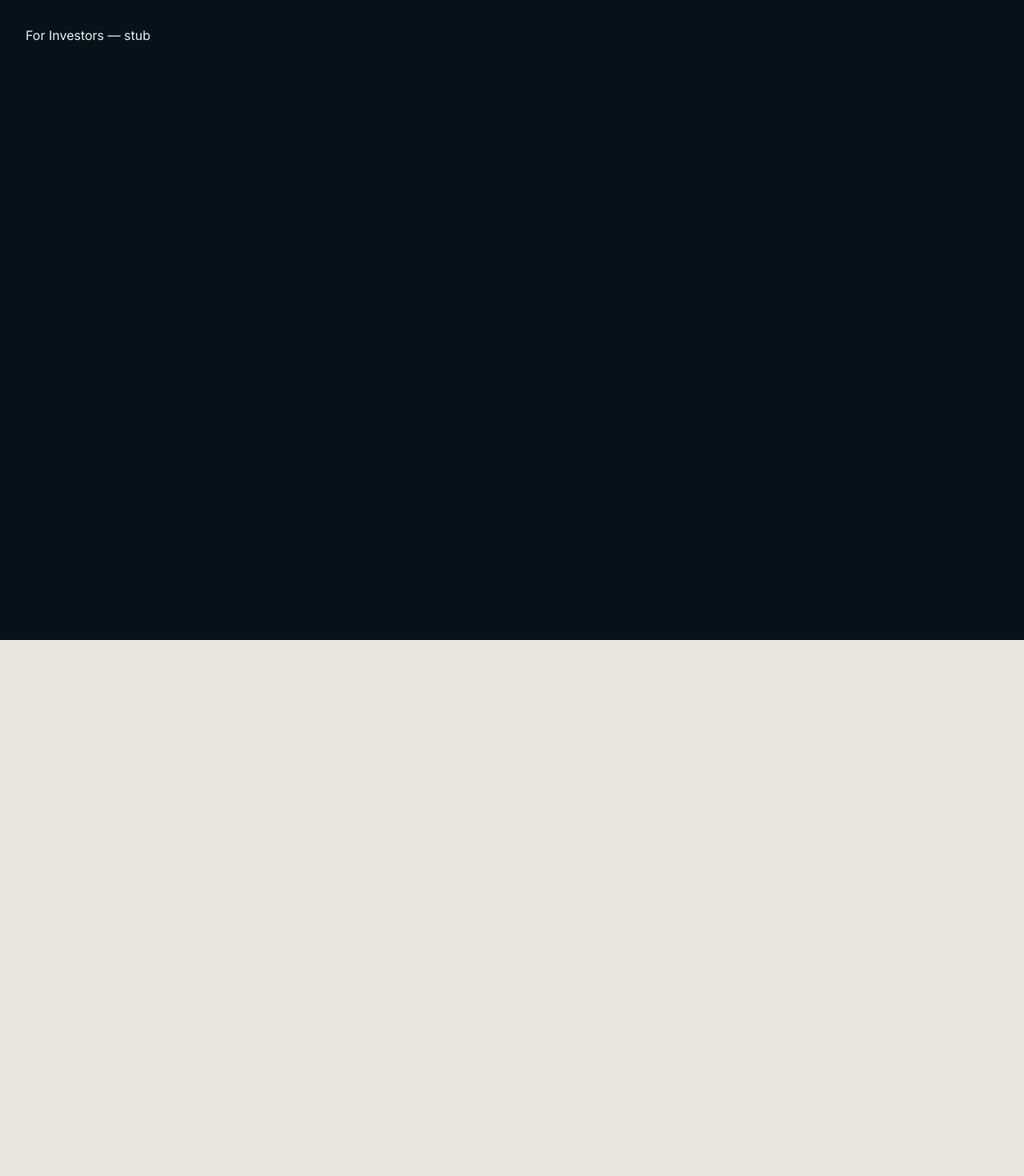
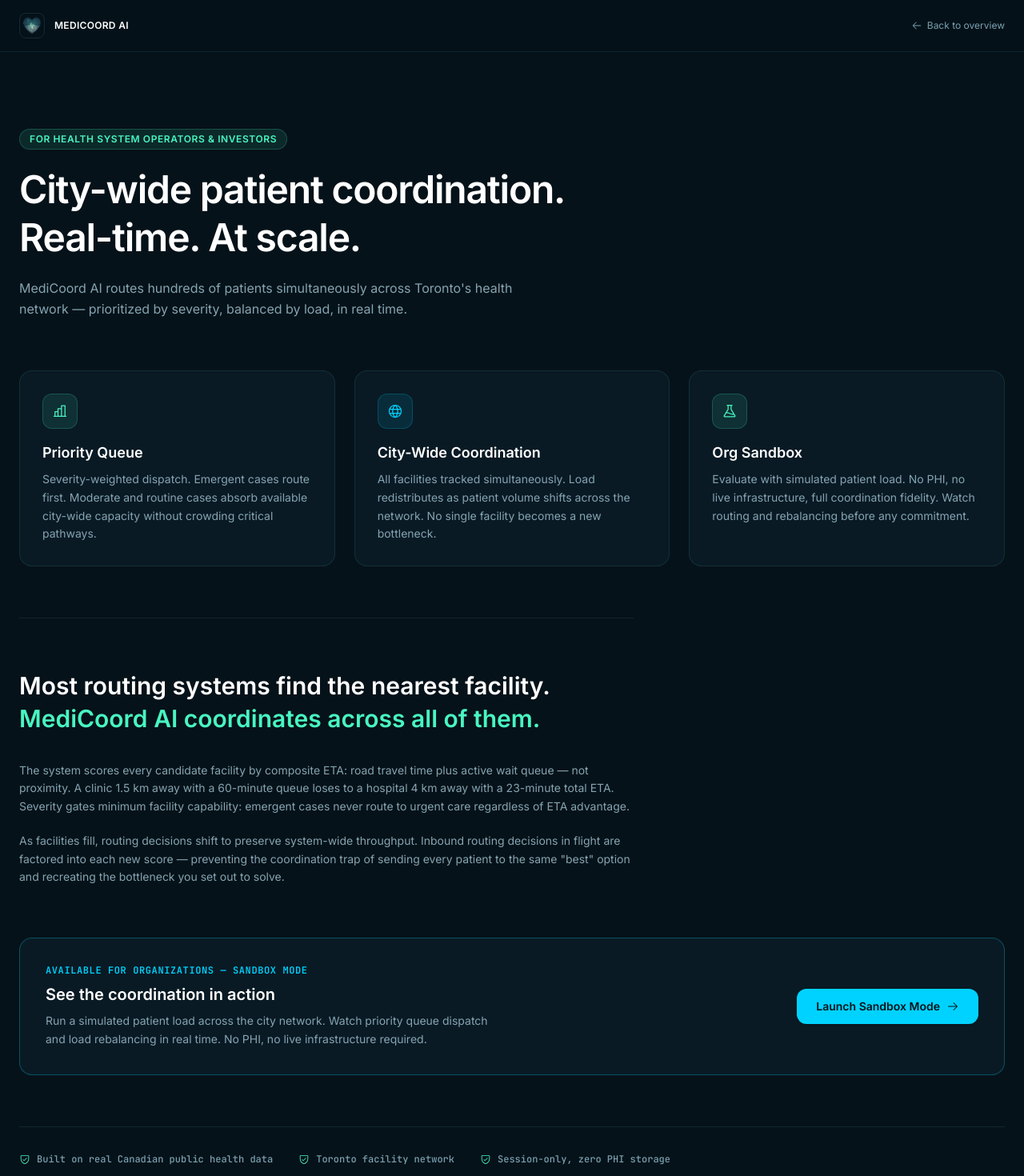
Before and after one commit to Maester-Khris/ai-healthtech-coordinator, a React (Vite) app in the folder webapp/: page /for-investors in a window 1280 px wide. Shown: the top 1470 px of the page at 80% size. Before the commit the page ends 800 px from the top, so only its background shows below. Built offline with nearby package versions, Linux system fonts and the light colour scheme; no server answers.

Commit message:
feat(pages): implement /for-investors investor-facing page

```diff
--- a/webapp/src/pages/ForInvestorsPage.tsx
+++ b/webapp/src/pages/ForInvestorsPage.tsx
@@ -1,7 +1,140 @@
+import { Link } from 'react-router-dom'
+import { ArrowLeft, ArrowRight, ShieldCheck, ChartBar, Globe, Flask } from '@phosphor-icons/react'
+
 export default function ForInvestorsPage() {
   return (
-    <div className="bg-[#061219] min-h-screen text-[#E2F1F5] p-8">
-      For Investors — stub
+    <div className="bg-[#061219] min-h-screen flex flex-col font-sans text-[#E2F1F5] overflow-x-hidden">
+
+      {/* Header */}
+      <header className="w-full border-b border-[#132A37]/80 bg-[#061219]/90 backdrop-blur-md sticky top-0 z-30">
+        <div className="max-w-7xl mx-auto px-6 h-16 flex items-center justify-between">
+          <div className="flex items-center gap-3">
+            <div className="w-8 h-8 rounded-lg overflow-hidden border border-[#1C4659]/50 flex-none shadow-sm">
+              <img src="/logo.png" alt="MediCoord AI" className="w-full h-full object-cover" />
+            </div>
+            <span className="text-xs font-bold tracking-wide text-white uppercase">MediCoord AI</span>
+          </div>
+          <Link to="/" className="flex items-center gap-1.5 text-xs text-[#7AA0B0] hover:text-white transition-colors">
+            <ArrowLeft className="w-3.5 h-3.5" />
+            Back to overview
+          </Link>
+        </div>
+      </header>
+
+      <main className="flex-1 max-w-7xl mx-auto px-6 py-16 lg:py-24 w-full flex flex-col gap-16">
+
+        {/* Hero */}
+        <div className="flex flex-col gap-5 max-w-3xl">
+          <div className="inline-flex items-center self-start gap-1.5 px-3 py-1 rounded-full text-xs font-semibold bg-[#48F6C1]/10 text-[#48F6C1] border border-[#48F6C1]/20 tracking-wider uppercase">
+            For Health System Operators & Investors
+          </div>
+          <h1 className="text-4xl lg:text-5xl font-extrabold text-white leading-tight tracking-tight">
+            City-wide patient coordination.<br />Real-time. At scale.
+          </h1>
+          <p className="text-[#85A4B1] text-base leading-relaxed max-w-2xl">
+            MediCoord AI routes hundreds of patients simultaneously across Toronto's health network — prioritized by severity, balanced by load, in real time.
+          </p>
+        </div>
+
+        {/* Three callout cards */}
+        <div className="grid grid-cols-1 md:grid-cols-3 gap-6">
+          <div className="border border-[#1C4659]/50 bg-[#0A1D27]/80 rounded-2xl p-7 flex flex-col gap-4">
+            <div className="w-11 h-11 rounded-xl bg-[#48F6C1]/10 border border-[#48F6C1]/20 text-[#48F6C1] flex items-center justify-center">
+              <ChartBar className="w-5 h-5" />
+            </div>
+            <div className="flex flex-col gap-2">
+              <h3 className="text-lg font-bold text-white">Priority Queue</h3>
+              <p className="text-sm text-[#85A4B1] leading-relaxed">
+                Severity-weighted dispatch. Emergent cases route first. Moderate and routine cases absorb available city-wide capacity without crowding critical pathways.
+              </p>
+            </div>
+          </div>
+
+          <div className="border border-[#1C4659]/50 bg-[#0A1D27]/80 rounded-2xl p-7 flex flex-col gap-4">
+            <div className="w-11 h-11 rounded-xl bg-[#00D2FF]/10 border border-[#00D2FF]/20 text-[#00D2FF] flex items-center justify-center">
+              <Globe className="w-5 h-5" />
+            </div>
+            <div className="flex flex-col gap-2">
+              <h3 className="text-lg font-bold text-white">City-Wide Coordination</h3>
+              <p className="text-sm text-[#85A4B1] leading-relaxed">
+                All facilities tracked simultaneously. Load redistributes as patient volume shifts across the network. No single facility becomes a new bottleneck.
+              </p>
+            </div>
+          </div>
+
+          <div className="border border-[#1C4659]/50 bg-[#0A1D27]/80 rounded-2xl p-7 flex flex-col gap-4">
+            <div className="w-11 h-11 rounded-xl bg-[#48F6C1]/10 border border-[#48F6C1]/20 text-[#48F6C1] flex items-center justify-center">
+              <Flask className="w-5 h-5" />
+            </div>
+            <div className="flex flex-col gap-2">
+              <h3 className="text-lg font-bold text-white">Org Sandbox</h3>
+              <p className="text-sm text-[#85A4B1] leading-relaxed">
+                Evaluate with simulated patient load. No PHI, no live infrastructure, full coordination fidelity. Watch routing and rebalancing before any commitment.
+              </p>
+            </div>
+          </div>
+        </div>
+
+        {/* Main pitch */}
+        <section className="border-t border-[#132A37]/80 pt-16 flex flex-col gap-8 max-w-3xl">
+          <h2 className="text-2xl lg:text-3xl font-extrabold text-white leading-snug">
+            Most routing systems find the nearest facility.{' '}
+            <span className="text-[#48F6C1]">MediCoord AI coordinates across all of them.</span>
+          </h2>
+          <div className="flex flex-col gap-5 text-[#85A4B1] text-sm leading-relaxed">
+            <p>
+              The system scores every candidate facility by composite ETA: road travel time plus active wait queue — not proximity. A clinic 1.5 km away with a 60-minute queue loses to a hospital 4 km away with a 23-minute total ETA. Severity gates minimum facility capability: emergent cases never route to urgent care regardless of ETA advantage.
+            </p>
+            <p>
+              As facilities fill, routing decisions shift to preserve system-wide throughput. Inbound routing decisions in flight are factored into each new score — preventing the coordination trap of sending every patient to the same "best" option and recreating the bottleneck you set out to solve.
+            </p>
+          </div>
+        </section>
+
+        {/* Sandbox CTA */}
+        <div className="border border-[#00D2FF]/30 bg-[#0A1D27]/80 rounded-2xl p-8 flex flex-col md:flex-row md:items-center md:justify-between gap-6">
+          <div className="flex flex-col gap-2">
+            <span className="text-xs font-mono font-bold text-[#00D2FF] uppercase tracking-wider">
+              Available for Organizations — Sandbox Mode
+            </span>
+            <h3 className="text-xl font-bold text-white">See the coordination in action</h3>
+            <p className="text-sm text-[#85A4B1] max-w-xl leading-relaxed">
+              Run a simulated patient load across the city network. Watch priority queue dispatch and load rebalancing in real time. No PHI, no live infrastructure required.
+            </p>
+          </div>
+          <Link
+            to="/sandbox"
+            className="flex-none inline-flex items-center gap-2 px-6 py-3 text-sm font-bold text-[#061219] bg-[#00D2FF] hover:bg-[#00b4db] rounded-xl shadow-sm transition-all duration-200 active:scale-95 whitespace-nowrap"
+          >
+            Launch Sandbox Mode
+            <ArrowRight className="w-4 h-4" />
+          </Link>
+        </div>
+
+        {/* Trust row */}
+        <div className="flex flex-wrap items-center gap-x-8 gap-y-3 border-t border-[#132A37]/80 pt-8 text-xs font-mono text-[#7AA0B0]">
+          {[
+            'Built on real Canadian public health data',
+            'Toronto facility network',
+            'Session-only, zero PHI storage',
+          ].map((item) => (
+            <div key={item} className="flex items-center gap-2">
+              <ShieldCheck className="w-3.5 h-3.5 text-[#48F6C1] flex-none" />
+              <span>{item}</span>
+            </div>
+          ))}
+        </div>
+
+      </main>
+
+      {/* Footer */}
+      <footer className="w-full border-t border-[#132A37]/80 bg-[#061219]/50 py-6 mt-8">
+        <div className="max-w-7xl mx-auto px-6 flex flex-col sm:flex-row items-center justify-between gap-3 text-xs text-[#7AA0B0]">
+          <span>© 2026 MediCoord AI · Patient Routing Platform. All rights reserved.</span>
+          <Link to="/" className="hover:text-white transition-colors">← Back to overview</Link>
+        </div>
+      </footer>
+
     </div>
   )
 }
```
